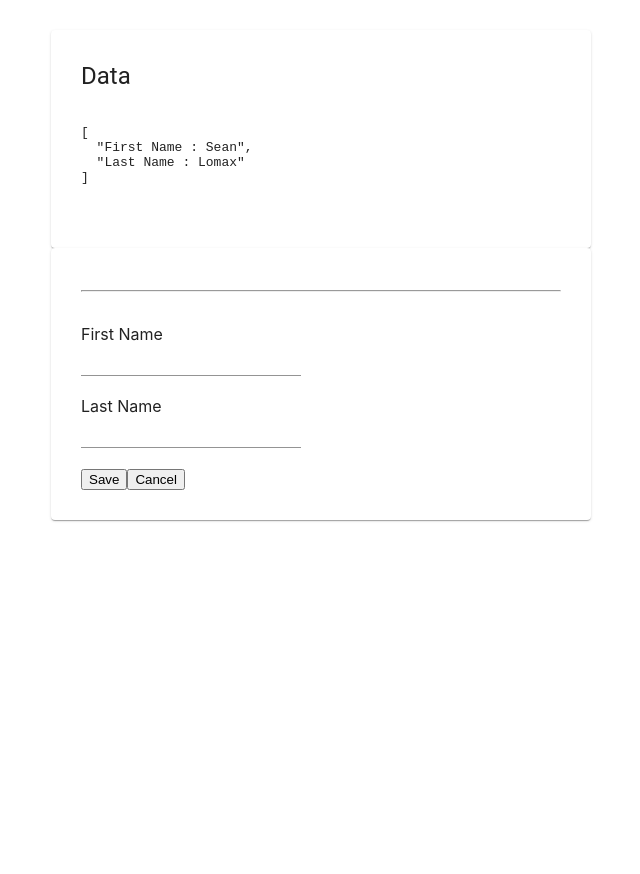
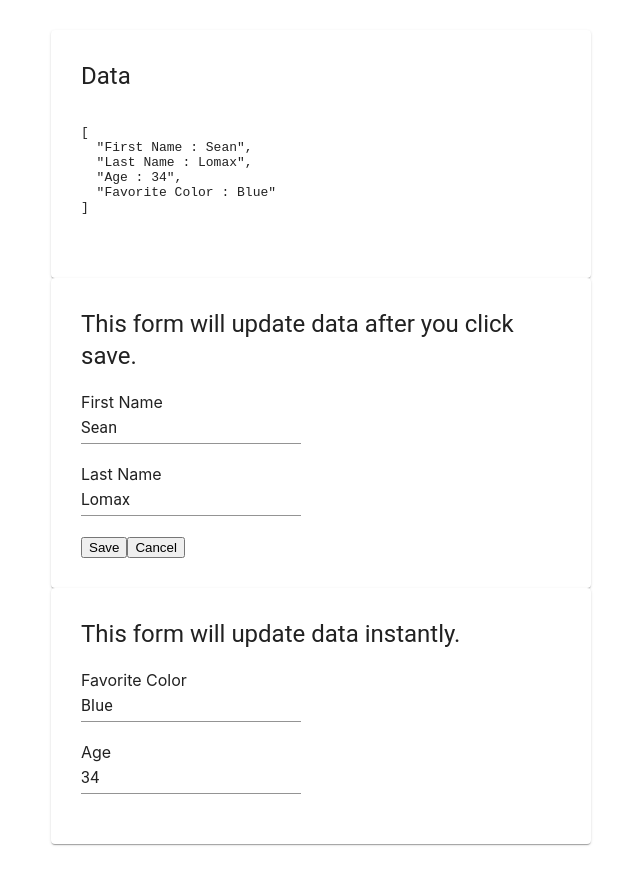
Before and after one commit to slomax/form-example, a React (Create React App) app: page / in a window 1280 px wide. Shown: the whole page, without its empty margins (319-959 px from the left). Before the commit the page ends 800 px from the top, so only its background shows below. Built offline with nearby package versions, Linux system fonts and the light colour scheme.

Commit message:
got controlled inputs working

```diff
--- a/src/App.tsx
+++ b/src/App.tsx
@@ -1,11 +1,12 @@
-import React from "react";
+import React, { useState } from "react";
 import "./App.css";
 import { Container } from "@material-ui/core";
 import { makeStyles } from "@material-ui/styles";
-import Person, { FIELD_KEY } from "./forms/Person";
+import Person, { PERSON_FIELD_KEY } from "./forms/Person";
 import { FormField, ValidationRule } from "./types/FormField";
 import * as Validators from "./validators/Common";
 import FormFieldValueDisplay from "./components/FormFieldValueDisplay";
+import Instant, { INSTANT_FIELD_KEY } from "./forms/Instant";
 
 const useStyles = makeStyles({
   root: {
@@ -13,28 +14,54 @@ const useStyles = makeStyles({
   }
 });
 
-const formFields = {
-  [FIELD_KEY.FIRST_NAME]: new FormField<string>("First Name", "Sean", [
+const initialPersonFormFields: { [s: string]: FormField<any> } = {
+  [PERSON_FIELD_KEY.FIRST_NAME]: new FormField<string>("First Name", "Sean", [
     new ValidationRule(Validators.REQUIRED_ERROR, Validators.required)
   ]),
-  [FIELD_KEY.LAST_NAME]: new FormField<string>("Last Name", "Lomax", [
+  [PERSON_FIELD_KEY.LAST_NAME]: new FormField<string>("Last Name", "Lomax", [
     new ValidationRule(Validators.REQUIRED_ERROR, Validators.required)
   ])
+};
+
+const initialInstantFormFields: { [s: string]: FormField<any> } = {
+  [INSTANT_FIELD_KEY.AGE]: new FormField<string>("Age", "34", [
+    new ValidationRule(Validators.REQUIRED_ERROR, Validators.required)
+  ]),
+  [INSTANT_FIELD_KEY.FAVORITE_COLOR]: new FormField<string>(
+    "Favorite Color",
+    "Blue",
+    [new ValidationRule(Validators.REQUIRED_ERROR, Validators.required)]
+  )
 };
 
 const App: React.FC = () => {
   const classes = useStyles();
 
-  const onSave = () => {};
+  const [personFormFields, setPersonFormFields] = useState(
+    initialPersonFormFields
+  );
 
-  const formFieldValues = Object.values(formFields).map(
-    formField => `${formField.label} : ${formField.value}`
+  const [instantFormFields, setInstantFormFields] = useState(
+    initialInstantFormFields
   );
+
+  const onSavePerson = (newFieldValues: { [s: string]: FormField<any> }) => {
+    setPersonFormFields({ ...newFieldValues });
+  };
+
+  const onSaveInstant = (newFieldValues: { [s: string]: FormField<any> }) => {
+    setInstantFormFields({ ...newFieldValues, ...instantFormFields });
+  };
+
+  const formFieldValues = Object.values(personFormFields)
+    .concat(Object.values(initialInstantFormFields))
+    .map(formField => `${formField.label} : ${formField.value}`);
 
   return (
     <Container className={classes.root} maxWidth="sm">
       <FormFieldValueDisplay jsonObject={formFieldValues} />
-      <Person formFields={formFields} onSave={onSave} />
+      <Person formFields={personFormFields} onSave={onSavePerson} />
+      <Instant formFields={instantFormFields} onSave={onSaveInstant} />
     </Container>
   );
 };
--- a/src/components/FieldWrapper.tsx
+++ b/src/components/FieldWrapper.tsx
@@ -3,7 +3,7 @@ import { FormField } from "../types/FormField";
 
 export interface FormFieldProps {
   Input: React.ElementType;
-  onChange: Function;
+  onChange?: Function;
   label?: string;
   formField: FormField<any>;
 }
@@ -14,7 +14,11 @@ const FieldWrapper: React.FC<FormFieldProps> = (props: FormFieldProps) => {
     <div>
       {props.formField.label}
       <br />
-      <Input onChange={props.onChange}></Input>
+      {!props.formField.isValid && <div>{props.formField.errorMessages}</div>}
+      <Input
+        defaultValue={props.formField.value}
+        onChange={props.onChange}
+      ></Input>
     </div>
   );
 };
--- a/src/components/Form.tsx
+++ b/src/components/Form.tsx
@@ -1,11 +1,18 @@
 import React from "react";
 import { Paper, Typography } from "@material-ui/core";
 import { makeStyles } from "@material-ui/styles";
+import { FormField } from "../types/FormField";
 
-interface FormProps<E> {
+export interface FormProps {
   formName?: string;
   showButtons?: boolean;
   children?: JSX.Element | JSX.Element[];
+  onSave?: Function;
+}
+
+export interface FormImplementorProps extends FormProps {
+  formFields: { [s: string]: FormField<any> };
+  onSave: Function;
 }
 
 const useStyles = makeStyles({
@@ -14,8 +21,10 @@ const useStyles = makeStyles({
   }
 });
 
-const Form: React.FC<FormProps<any>> = (props: FormProps<any>) => {
+const Form: React.FC<FormProps> = (props: FormProps) => {
   const classes = useStyles();
+
+  const onSave: Function = props.onSave ? props.onSave : () => {};
 
   return (
     <Paper className={classes.root}>
@@ -27,7 +36,7 @@ const Form: React.FC<FormProps<any>> = (props: FormProps<any>) => {
       <br />
       {props.showButtons && (
         <>
-          <button>Save</button>
+          <button onClick={() => onSave()}>Save</button>
           <button>Cancel</button>
         </>
       )}
@@ -37,7 +46,8 @@ const Form: React.FC<FormProps<any>> = (props: FormProps<any>) => {
 
 Form.defaultProps = {
   showButtons: true,
-  children: []
+  children: [],
+  onSave: () => {}
 };
 
 export default Form;
--- a/src/components/TextField.tsx
+++ b/src/components/TextField.tsx
@@ -2,8 +2,9 @@ import React from "react";
 import FieldWrapper from "./FieldWrapper";
 import { TextField as MuiTextField } from "@material-ui/core/";
 import { FormField } from "../types/FormField";
+
 interface TextFieldProps {
-  onChange: Function;
+  onChange?: Function;
   formField: FormField<any>;
 }
 
@@ -12,7 +13,7 @@ const TextField: React.FC<TextFieldProps> = (props: TextFieldProps) => {
     <FieldWrapper
       formField={props.formField}
       Input={MuiTextField}
-      onChange={props.onChange}
+      onChange={props.onChange ? props.onChange : () => {}}
     />
   );
 };
--- /dev/null
+++ b/src/forms/Instant.tsx
@@ -0,0 +1,43 @@
+import React, { SyntheticEvent, useState } from "react";
+import Form, { FormImplementorProps, FormProps } from "../components/Form";
+import TextField from "../components/TextField";
+
+export enum INSTANT_FIELD_KEY {
+  FAVORITE_COLOR = "favoriteColor",
+  AGE = "age"
+}
+
+const Instant: React.FC<FormImplementorProps> = (
+  props: FormImplementorProps
+) => {
+  const [formFields, setFormFields] = useState(props.formFields);
+
+  const onFieldChange = (fieldKey: string, value: any) => {
+    formFields[fieldKey].value = value;
+    //note that we only save the field that changed
+    props.onSave(formFields[fieldKey]);
+  };
+
+  return (
+    <Form showButtons={false} formName="This form will update data instantly.">
+      <TextField
+        onChange={(event: React.FormEvent<HTMLInputElement>) => {
+          onFieldChange(
+            INSTANT_FIELD_KEY.FAVORITE_COLOR,
+            event.currentTarget.value
+          );
+        }}
+        formField={props.formFields[INSTANT_FIELD_KEY.FAVORITE_COLOR]}
+      />
+      <br />
+      <TextField
+        onChange={(event: React.FormEvent<HTMLInputElement>) => {
+          onFieldChange(INSTANT_FIELD_KEY.AGE, event.currentTarget.value);
+        }}
+        formField={props.formFields[INSTANT_FIELD_KEY.AGE]}
+      />
+    </Form>
+  );
+};
+
+export default Instant;
--- a/src/forms/Person.tsx
+++ b/src/forms/Person.tsx
@@ -1,31 +1,43 @@
-import React from "react";
-import Form from "../components/Form";
+import React, { SyntheticEvent, useState } from "react";
+import Form, { FormImplementorProps, FormProps } from "../components/Form";
 import TextField from "../components/TextField";
-import { FormField } from "../types/FormField";
 
-export enum FIELD_KEY {
+export enum PERSON_FIELD_KEY {
   FIRST_NAME = "firstName",
   LAST_NAME = "lastName"
 }
 
-interface FormProps {
-  onSave: Function;
-  formFields: { [s: string]: FormField<any> };
-}
+const Person: React.FC<FormImplementorProps> = (
+  props: FormImplementorProps
+) => {
+  const [formFields, setFormFields] = useState(props.formFields);
 
-const Person: React.FC<FormProps> = (props: FormProps) => {
-  const onFieldChange = () => {};
+  const onFieldChange = (fieldKey: string, value: any) => {
+    formFields[fieldKey].value = value;
+  };
+
+  const onSave: Function = props.onSave ? props.onSave : () => {};
 
   return (
-    <Form showButtons={true}>
+    <Form
+      onSave={() => {
+        onSave(formFields);
+      }}
+      showButtons={true}
+      formName="This form will update data after you click save."
+    >
       <TextField
-        formField={props.formFields[FIELD_KEY.FIRST_NAME]}
-        onChange={onFieldChange}
+        formField={props.formFields[PERSON_FIELD_KEY.FIRST_NAME]}
+        onChange={(event: React.FormEvent<HTMLInputElement>) => {
+          onFieldChange(PERSON_FIELD_KEY.FIRST_NAME, event.currentTarget.value);
+        }}
       />
       <br />
       <TextField
-        formField={props.formFields[FIELD_KEY.LAST_NAME]}
-        onChange={onFieldChange}
+        formField={props.formFields[PERSON_FIELD_KEY.LAST_NAME]}
+        onChange={(event: React.FormEvent<HTMLInputElement>) => {
+          onFieldChange(PERSON_FIELD_KEY.LAST_NAME, event.currentTarget.value);
+        }}
       />
     </Form>
   );
```
